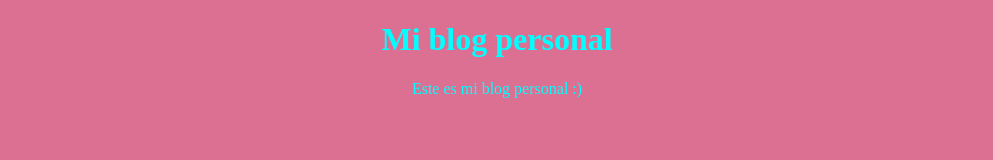
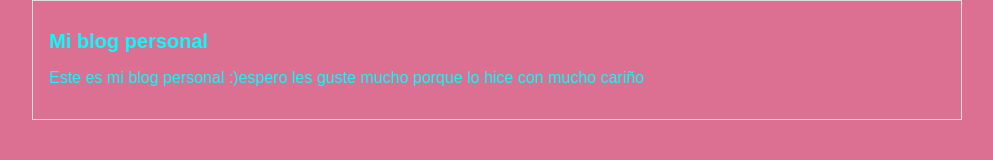
Before and after one commit to evelito/HyperBlog, a plain HTML site: page index.html in a window 1280 px wide. Shown: the whole page, without its empty margins (143-1136 px from the left). Drawn offline with Linux system fonts and the light colour scheme.

Commit message:
Commit al master del blog en su version mas reciente

```diff
--- a/css/estilos.css
+++ b/css/estilos.css
@@ -1,5 +1,21 @@
-* {
+body {
     background: palevioletred;
     color: aqua;
+    font-family: Arial, Helvetica, sans-serif;
+    font-size: 16px;
+    margin: 0;
+    padding: 0;
     text-align: center;
 }
+
+#container {
+    width: 70%;
+    padding: 1em;
+    text-align: left;
+    border: 1px solid #DDD;
+    margin: 0 auto;
+}
+
+#container h1 {
+    font-size: 20px;
+}
--- a/index.html
+++ b/index.html
@@ -8,7 +8,11 @@
     <title>Evelito</title>
 </head>
 <body>
-    <h1>Mi blog personal</h1>
-    <p>Este es mi blog personal :)</p>
+    <div id="container">
+        <div id="post">
+            <h1>Mi blog personal</h1>
+            <p>Este es mi blog personal :)espero les guste mucho porque lo hice con mucho cariño</p>
+        </div>
+    </div>
 </body>
 </html>
```
